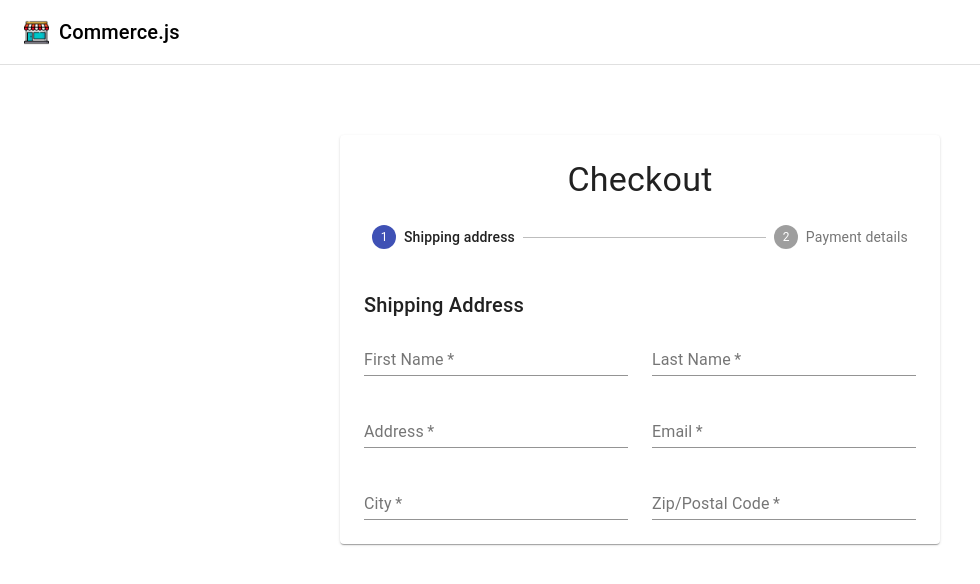
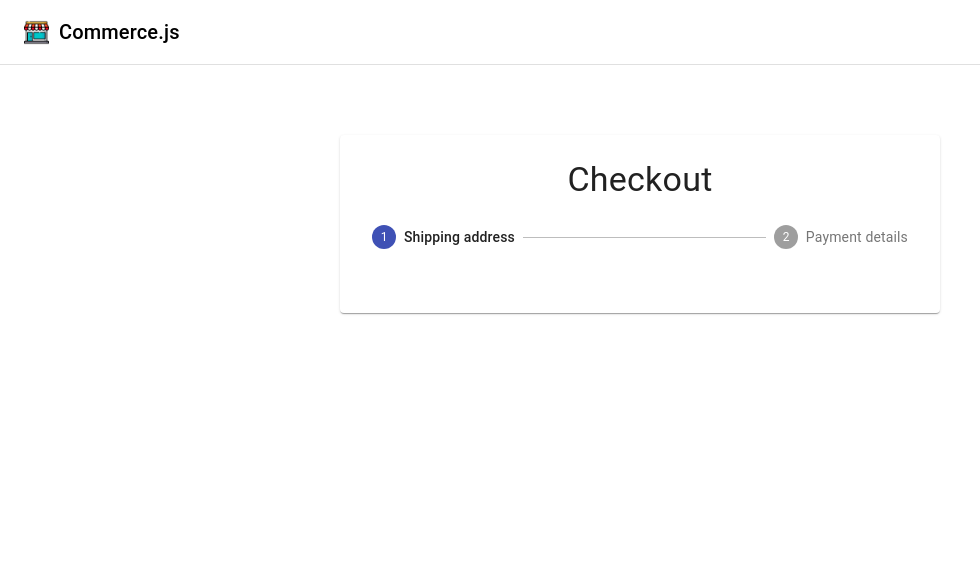
Before and after one commit to aliamk/ecommerce_commerce, a React (Create React App) app: page /checkout in a window 1280 px wide. Shown: the top 584 px of the page, without its empty margins (0-980 px from the left). Built offline with nearby package versions, Linux system fonts and the light colour scheme; no server answers.

Commit message:
Updated Checkout.jsx's retur nrender so that the <Form /> won't render unless the token is present (to prevent errors)

```diff
--- a/src/components/CheckoutForm/AddressForm.jsx
+++ b/src/components/CheckoutForm/AddressForm.jsx
@@ -1,4 +1,4 @@
-import React, { useState } from 'react'
+import React, { useState, useEffect } from 'react'
 import { InputLabel, Select, MenuItem, Button, Grid, Typography } from '@material-ui/core'
 import { useForm, FormProvider } from 'react-hook-form'
 
@@ -7,7 +7,7 @@ import { commerce } from '../../lib/commerce'
 import FormInput from './FormInput'
 
 
-const AddressForm = () => {
+const AddressForm = ({ checkoutToken }) => {
     // These hooks are needed to set the shipping options that correspond to the ones in Commerce.js' dashboard
     // Each option depends on another: option => subdivision => country
     const [shippingCountries, setShippingCountries] = useState([]);
@@ -23,8 +23,14 @@ const AddressForm = () => {
     const fetchShippingCountries = async (checkoutTokenId) => {
         // const response = await commerce.services.localeListShippingCountries(checkoutTokenId)
         const { countries } = await commerce.services.localeListShippingCountries(checkoutTokenId)
+        console.log(countries)
         setShippingCountries(countries)
     }
+
+    useEffect(() => {
+        fetchShippingCountries(checkoutToken.id)
+
+    }, [])
 
     return (
         <>
--- a/src/components/CheckoutForm/Checkout/Checkout.jsx
+++ b/src/components/CheckoutForm/Checkout/Checkout.jsx
@@ -24,7 +24,7 @@ const Checkout = ({ cart }) => {
             }
         }
         generateToken()
-    }, [])
+    }, [cart])
 
     const Confirmation = () => (
         <div>Confirmation</div>
@@ -47,7 +47,7 @@ const Checkout = ({ cart }) => {
                         ))}
                     </Stepper>
                     {/* If there are no more steps left, display confirmation; else display the default form */}
-                    {activeStep === steps.length ? <Confirmation /> : <Form />}
+                    {activeStep === steps.length ? <Confirmation /> : checkoutToken && <Form />}
                 </Paper>
             </main>
         </>
```
Also changed, not shown: 1 other file (tests, documents, lock files or other folders).
